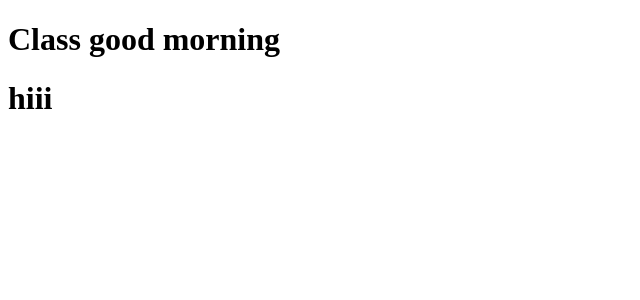
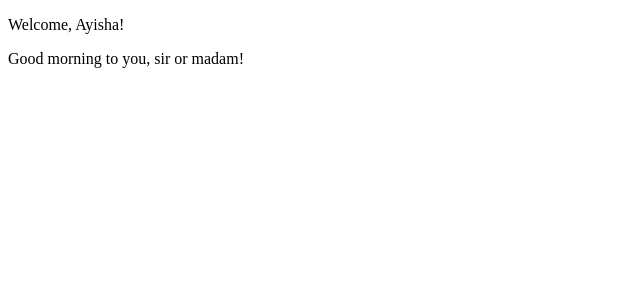
Before and after one commit to meghasharma0/CSS-small-projects, a React (Create React App) app in the folder learning/: page / in a window 1280 px wide. Shown: the top 300 px of the page, without its empty margins (0-640 px from the left). Built offline with nearby package versions, Linux system fonts and the light colour scheme.

Commit message:
small challange with props

```diff
--- a/learning/src/App.js
+++ b/learning/src/App.js
@@ -1,10 +1,12 @@
 import './App.css';
-import Message from './class/Message';
+import Greeting from './class/challange1/Greeting';
+import Header from './class/challange1/Header';
 
 function App() {
   return (
     <>
-      <Message message="good morning" />
+      <Header username="Ayisha" />
+      <Greeting />
     </>
   );
 }
--- /dev/null
+++ b/learning/src/class/challange1/Greeting.js
@@ -0,0 +1,23 @@
+import React, { Component } from 'react'
+
+export default class Greeting extends Component {
+  render() {
+
+    const date = new Date();
+    const hours = date.getHours();
+
+    let greetingWish;
+
+    if (hours < 12){
+        greetingWish = "morning";
+    }else if (hours >= 12 && hours < 17){
+        greetingWish = "evening";
+    }else{
+        greetingWish = "night";
+    }
+
+    return (
+      <div>Good {greetingWish} to you, sir or madam!</div>
+    )
+  }
+}
--- /dev/null
+++ b/learning/src/class/challange1/Header.js
@@ -0,0 +1,11 @@
+import React, { Component } from 'react'
+
+export default class Header extends Component {
+  render() {
+    return (
+      <header>
+        <p>Welcome, {this.props.username}!</p>
+      </header>
+    )
+  }
+}
```
